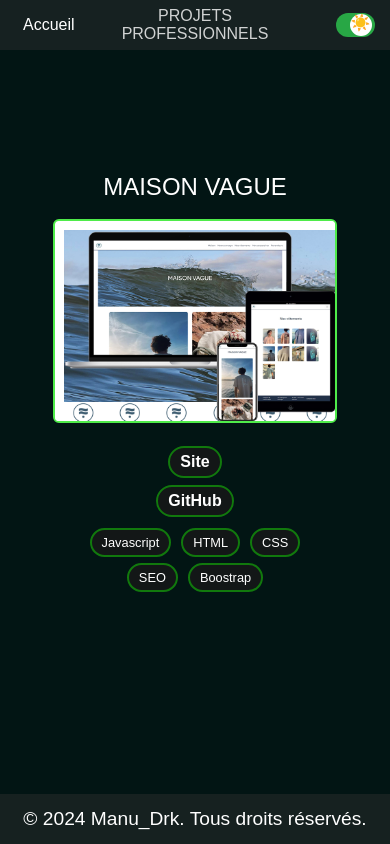
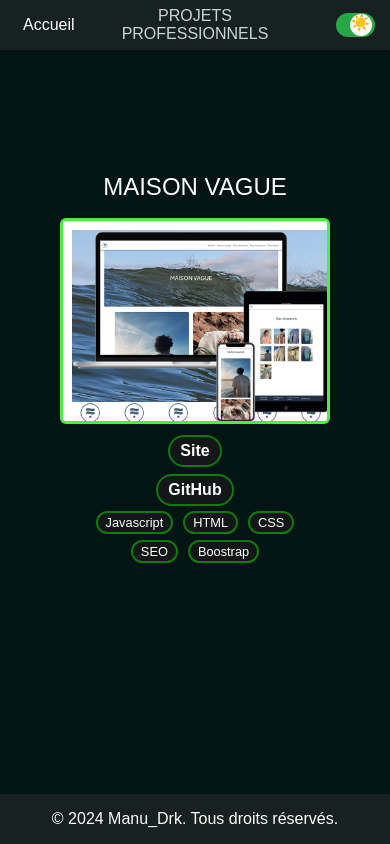
Before and after one commit to manu-drk/Portfolio, a website: page page4_Professionnels.html in a window 390 px wide. Drawn offline with Linux system fonts and the light colour scheme.

Commit message:
Tags_links

```diff
--- a/styles/style_resp.css
+++ b/styles/style_resp.css
@@ -77,7 +77,9 @@
     ::-webkit-scrollbar {
         width: 6px;
     }
-
+    footer p {
+        font-size: 1em;
+    }
 }
 
 
@@ -238,6 +240,7 @@
     main.main-container-cv {
         width: 100%;
         margin-top: 0px;
+        padding-bottom: 85px;
 
     }
 
@@ -283,7 +286,7 @@
     }
 
     main.main-container-cv {
-    padding-bottom: 50px;
+    padding-bottom: 85px;
     }
 }
 
@@ -331,7 +334,9 @@
 @media (max-width: 768px) {
     main.main-container-presentation {
         width: 100%;
+        /* margin-top: 0px; */
         margin-top: 0px;
+        padding-bottom: 85px;
     }
 
     .carousel-presentation {
@@ -377,9 +382,7 @@
         font-size: 0.8em;
     }
 
-    .carousel-container-presentation {
-        margin-bottom: 99px
-    }
+
 }
 
 
@@ -718,7 +721,19 @@
     .links-container {
 
         flex-direction: column;
+        margin-top: 0%;
 
+
+    }
+
+    .tags-container {
+
+        margin-top: 2%;
+
+    }
+    .tag {
+
+        padding: 2px 8px;
 
     }
     .modal-content {
@@ -749,6 +764,11 @@
 
 
 @media (max-width: 1024px) {
+
+    .carousel-container-pro {
+        width: 90%;
+    }
+
     .carousel-item-pro {
         transform: none;
         opacity: 1;
@@ -764,6 +784,11 @@
 }
 
 @media (max-width: 768px) {
+
+    .carousel-container-pro {
+        width: 95%;
+    }
+
     main.main-container-pro {
         width: 100%;
         /* margin-top: 115px; */
@@ -780,13 +805,13 @@
         height: 100%;
         box-shadow: none;
         animation: none;
-        border: 2px solid var(--carousel-border);
+        border: 3px solid var(--carousel-border);
     }
 
     .carousel-pro {
 
         overflow: visible;
-        height: 200px;
+        /* height: 200px; */
 
 
     }
@@ -800,7 +825,15 @@
 
 }
 
-@media (max-width: 450px) {}
+@media (max-width: 450px) {
+    .carousel-pro {
+
+
+        height: 200px;
+
+
+    }
+}
 
 
 /**********          Carousel formulaire          **********/
```
